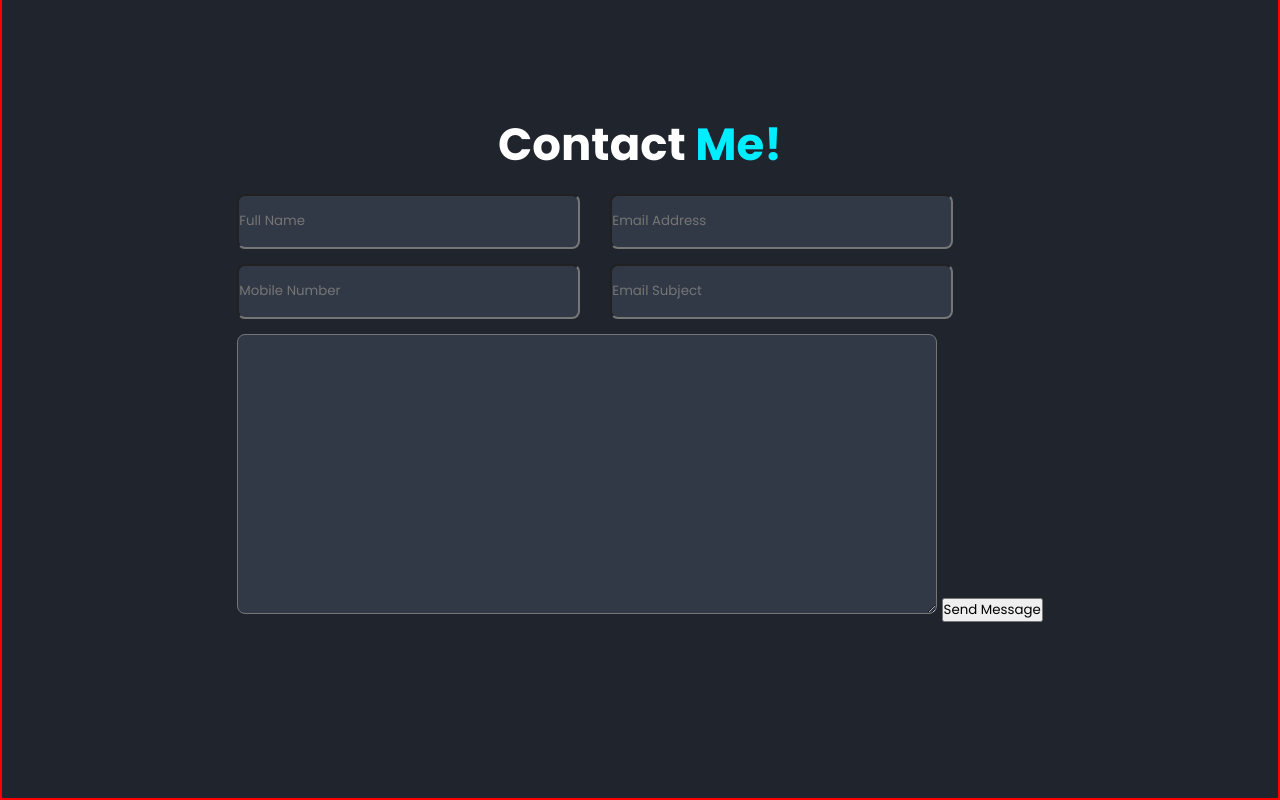
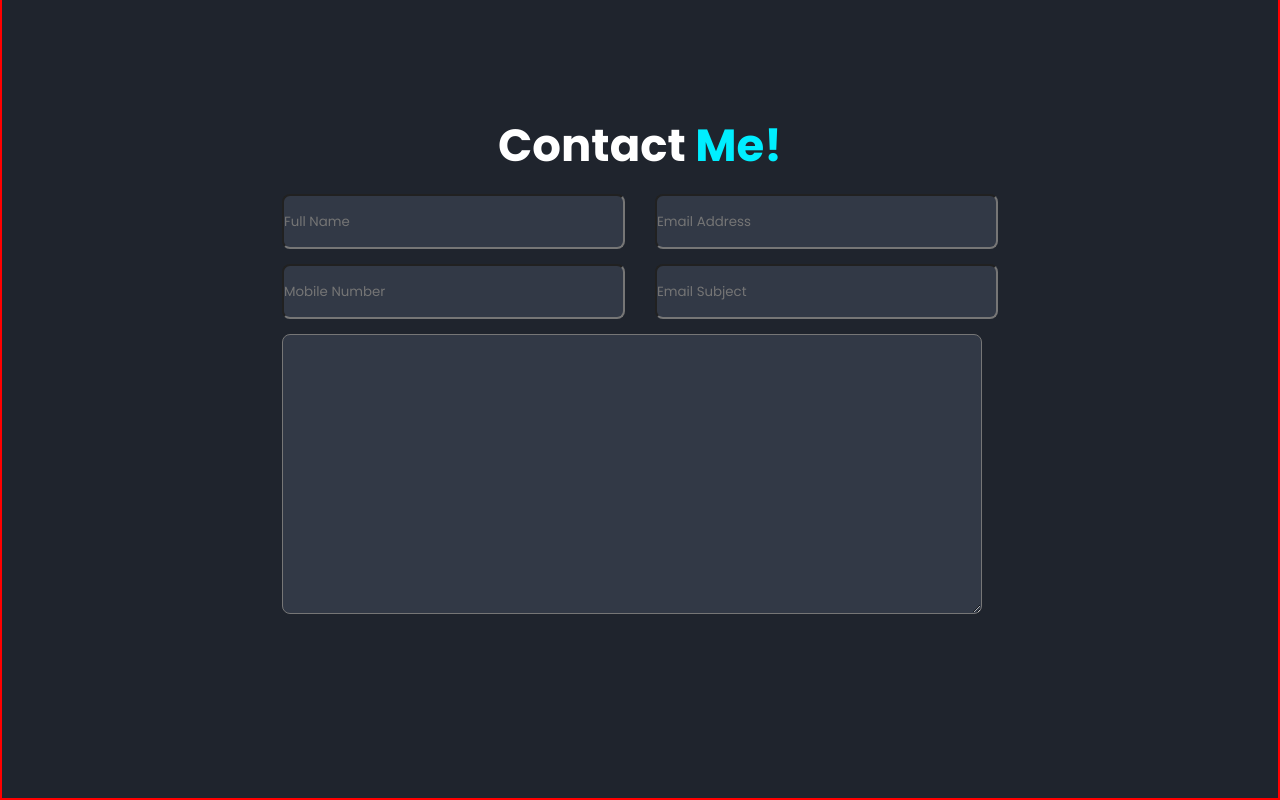
Before and after one commit to Reixx7/dars-77777, a plain HTML site: page index.html in a window 1280 px wide. Shown: the part 2759-3559 px from the top of the page. Drawn offline with Linux system fonts and the light colour scheme.

Commit message:
Update index.html

```diff
--- a/index.html
+++ b/index.html
@@ -99,7 +99,7 @@
                 <input type="text"  placeholder="Email Subject" required>
             </div>
             <textarea   required></textarea>
-            <button >Send Message</button>
+
         </form>
     </div>
 
```
